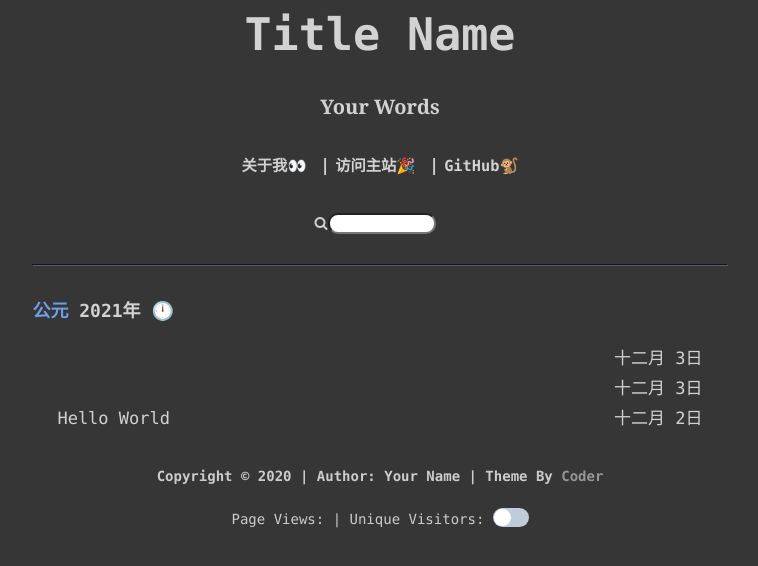
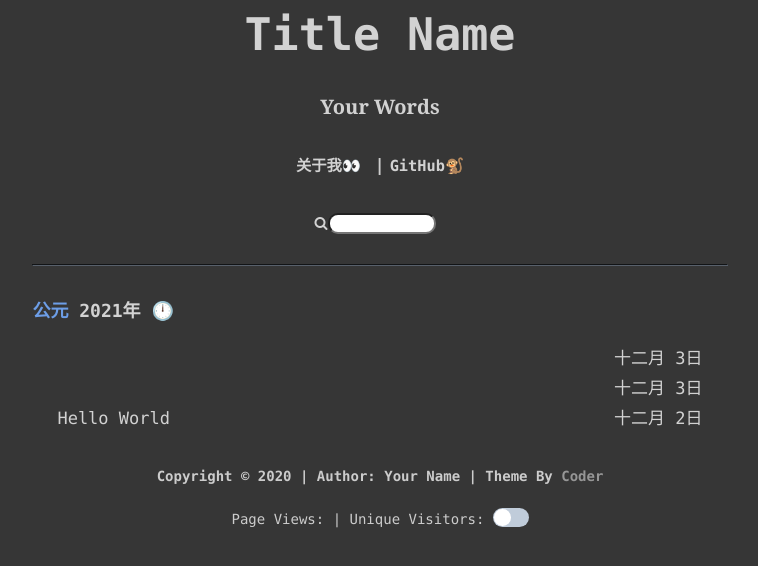
Before and after one commit to Mrgxx697/Mrgxx697.github.io, a plain HTML site: page archives/2021/12/index.html in a window 1280 px wide. Shown: the part 180-746 px from the top of the page, without its empty margins (260-1018 px from the left). Drawn offline with Linux system fonts and the light colour scheme; some packages are replaced by stand-ins of ours; a script that the page names is missing.

Commit message:
Site updated: 2021-12-03 19:08:36

```diff
--- a/archives/2021/12/index.html
+++ b/archives/2021/12/index.html
@@ -39,8 +39,6 @@
     <ol class="breadcrumb">
 
             <li><a class="ba" href="/about">关于我👀</a></li>
-
-            <li><a class="ba" target="_blank" rel="noopener" href="https://liuxunzhuo.tech">访问主站🎉</a></li>
 
             <li><a class="ba" target="_blank" rel="noopener" href="https://github.com/xunzhuo">GitHub🐒</a></li>
 
```
Also changed, not shown: archives/2021/index.html (+0 -2 lines), archives/index.html (+0 -2 lines), index.html (+0 -2 lines).
